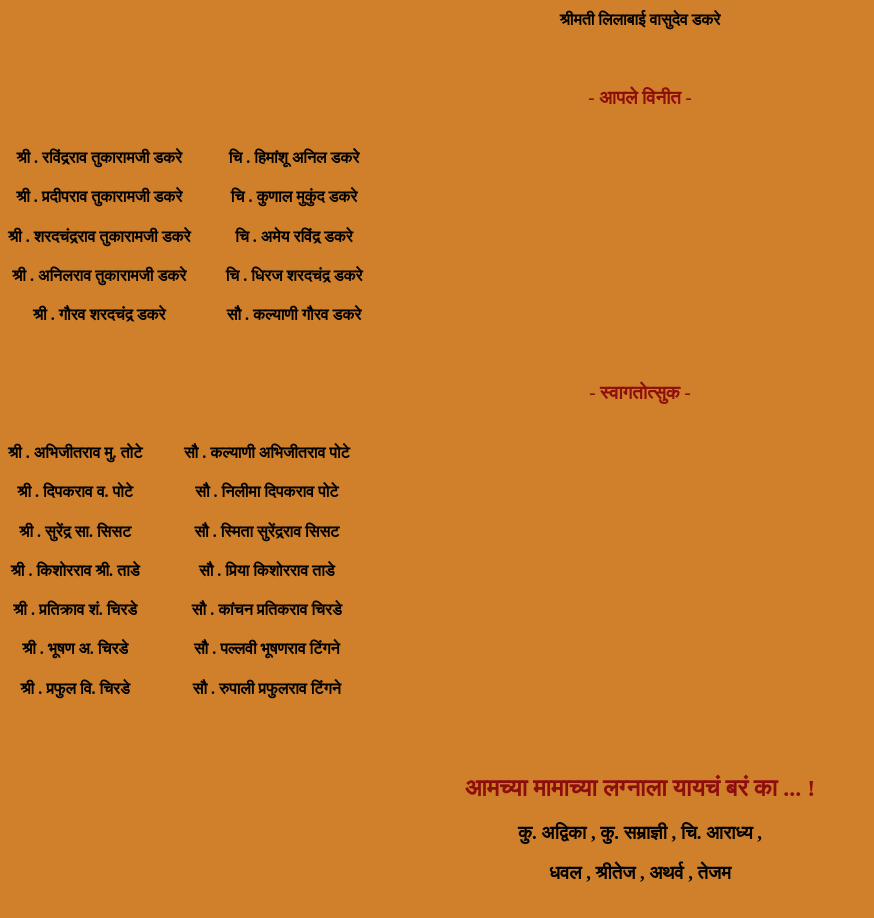
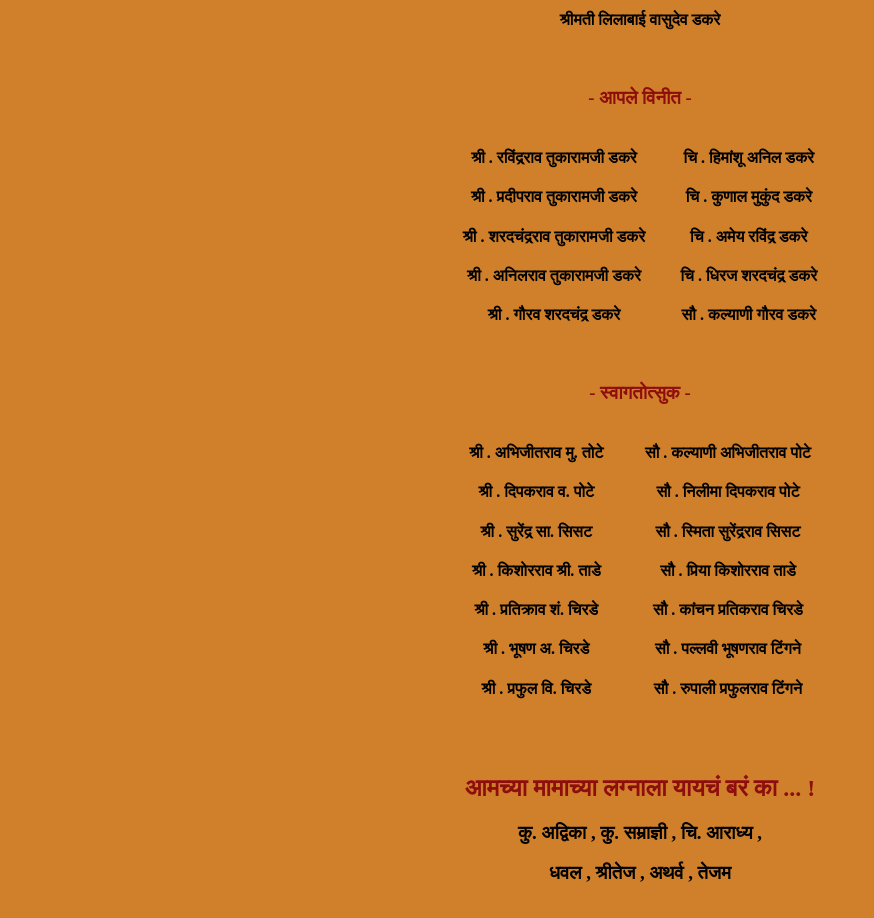
Before and after one commit to codewithudd/weddingcard, a plain HTML site: page Navardev.html in a window 1280 px wide. Shown: the part 2120-3038 px from the top of the page, without its empty margins (0-874 px from the left). Drawn offline with Linux system fonts and the light colour scheme.

Commit message:
Navardev.html

```diff
--- a/Navardev.html
+++ b/Navardev.html
@@ -104,7 +104,7 @@
 
 
         <h3 style="color: rgb(142, 13, 13);">- आपले विनीत -</h3>
-        <div style="display: flex;">
+        <div style="display: flex; justify-content:center;">
             <div style="margin-right:2.2rem ;">
                 <h4>श्री . रविंद्रराव तुकारामजी डकरे </h4>
                 <h4>श्री . प्रदीपराव तुकारामजी डकरे</h4>
@@ -124,7 +124,7 @@
         <br>
 
         <h3 style="color: rgb(142, 13, 13);">- स्वागतोत्सुक -</h3>
-        <div style="display: flex;">
+        <div style="display: flex; justify-content:center;">
             <div style="margin-right:2.6rem ;">
                 <h4>श्री . अभिजीतराव मु. तोटे  </h4>
                 <h4>श्री . दिपकराव व. पोटे </h4>
```
